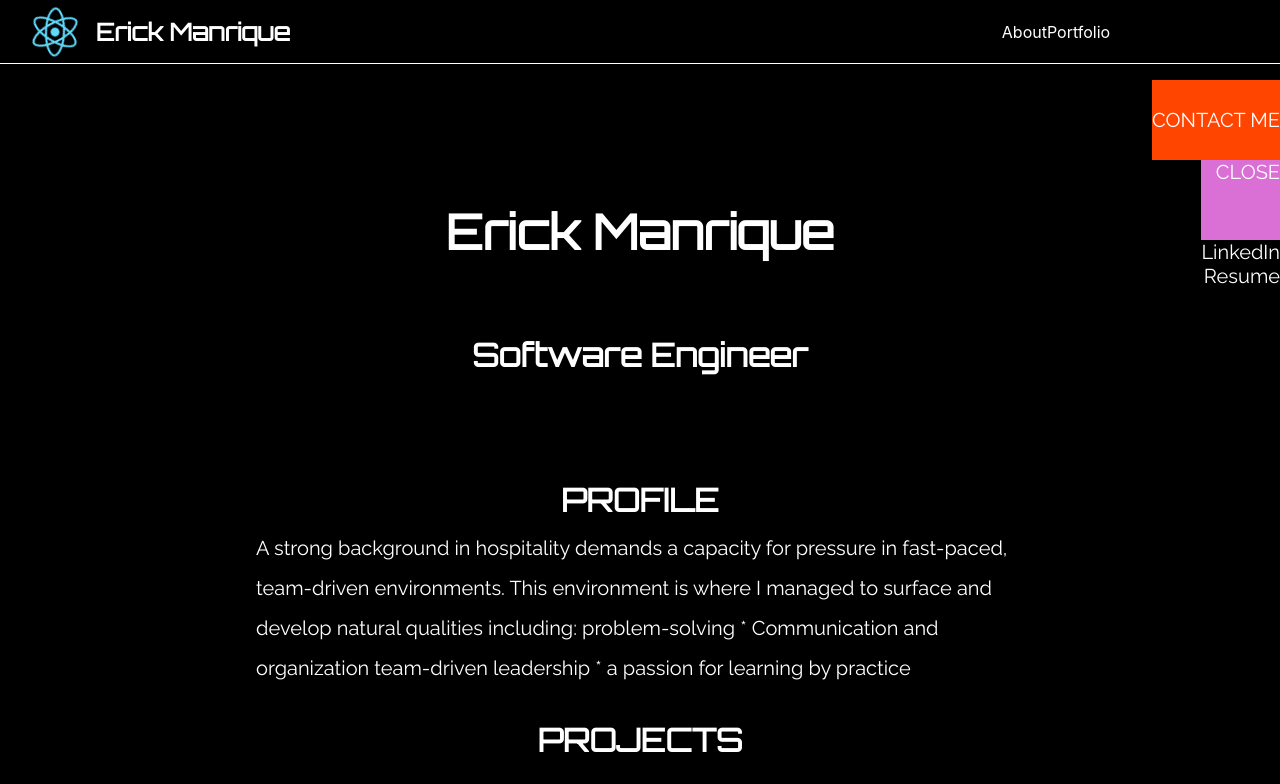
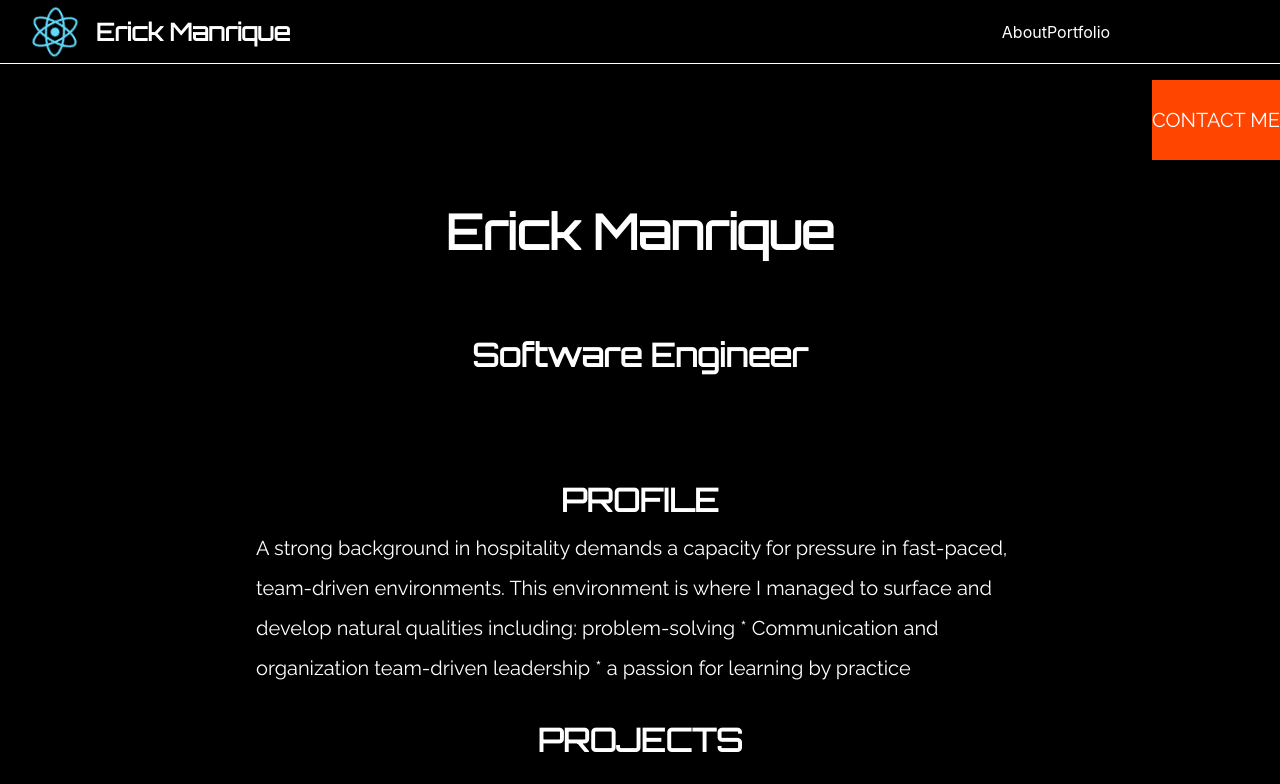
Before and after one commit to yeezick/portfolio, a React (Create React App) app: page /portfolio in a window 1280 px wide. Shown: the top 784 px of the page. Built offline with nearby package versions, Linux system fonts and the light colour scheme; grey boxes are pictures that could not be loaded.

Commit message:
adding icons to sidebar

```diff
--- a/src/components/sidebar/Sidebar.jsx
+++ b/src/components/sidebar/Sidebar.jsx
@@ -1,4 +1,7 @@
 import { useState } from "react"
+import {SiLinkedin} from "react-icons/si"
+import {RiCloseFill, RiGithubLine, RiTwitterLine, RiFileList3Line} from "react-icons/ri"
+import {HiOutlineAtSymbol} from "react-icons/hi"
 
 import "./sidebar.css"
 
@@ -20,12 +23,13 @@ const Sidebar = () => {
       <div className={showSidebar ? "sidebar-menu active" : "sidebar-menu"}>
       <div className="sidebar-content" onClick={handleSidebar}>
         <div className="sidebar-toggle">
-        <p>CLOSE</p>
+        <RiCloseFill size={40}/>
         </div>
-        <p className="sidebar-item">
-         LinkedIn </p>
-        <p className="sidebar-item">
-         Resume </p>
+         <RiGithubLine size={40}/>
+        <SiLinkedin size={40}/>
+        <RiTwitterLine size={40}/>
+         <HiOutlineAtSymbol size={40}/>
+    <RiFileList3Line size={40}/>
       </div>
       </div>
       </div>
--- a/src/components/sidebar/sidebar.css
+++ b/src/components/sidebar/sidebar.css
@@ -18,12 +18,12 @@
   justify-content: center;
   position: fixed;
   top: 20vh;
-  right: 0;
+  right: -100%;
   transition: 850ms;
   text-align: right;
 }
 .sidebar-menu.active {
-  left: 0;
+  right: 0;
   transition: 350ms;
 }
 
```
